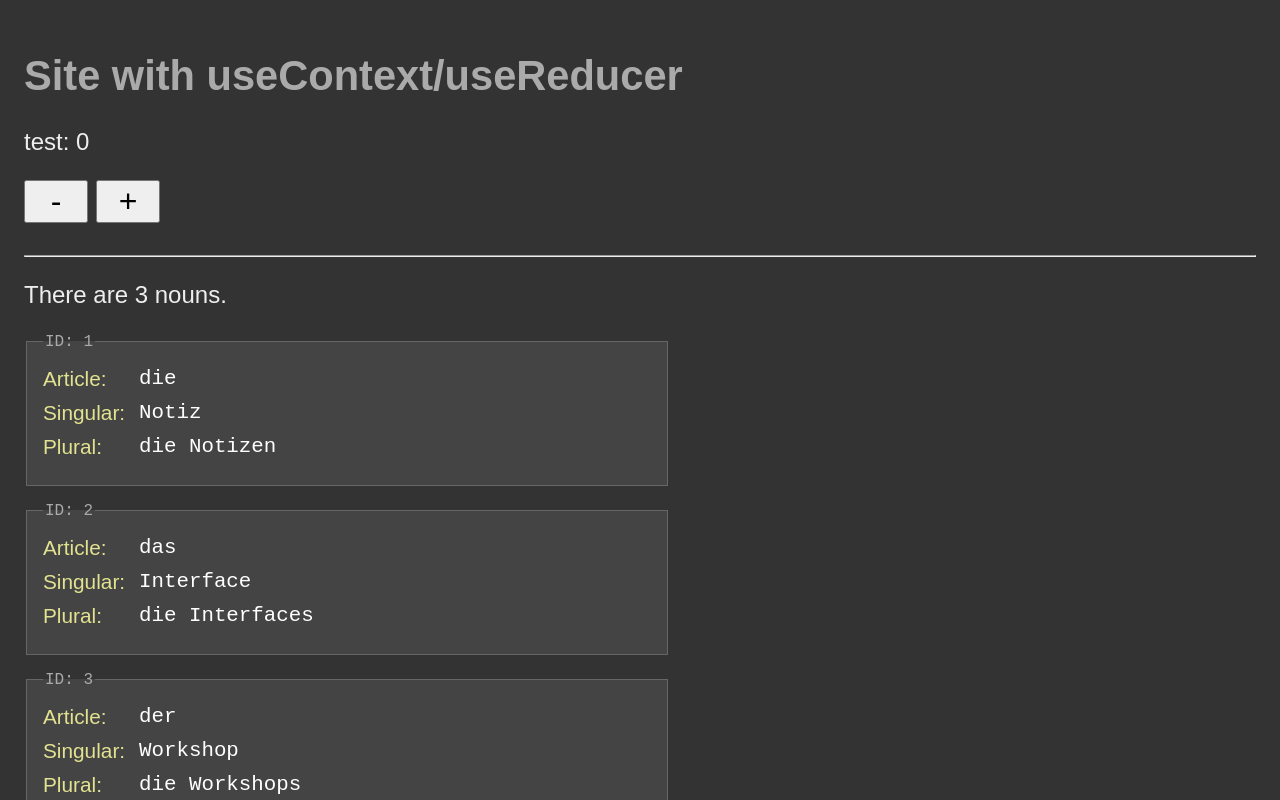
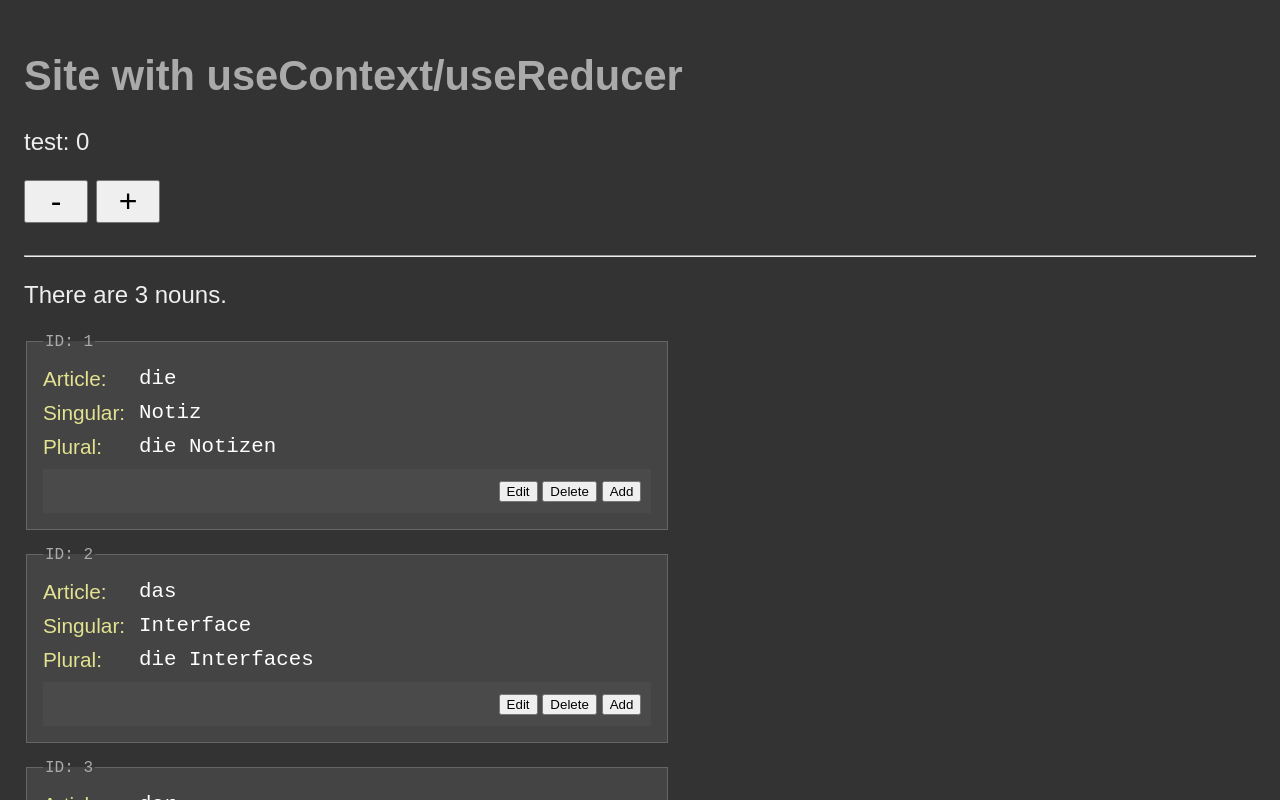
Before and after one commit to edwardtanguay/ej8-reducer-context, a React (Vite) app: page / in a window 1280 px wide. Shown: the top 800 px of the page. Built offline with nearby package versions, Linux system fonts and the light colour scheme; data requests are answered from the project's data file.

Commit message:
buttons in

```diff
--- a/src/App.jsx
+++ b/src/App.jsx
@@ -40,6 +40,12 @@ function App() {
 								<div className="value">{item.plural}</div>
 							</div>
 
+							<div className="buttonRow">
+								<button>Edit</button>
+								<button>Delete</button>
+								<button>Add</button>
+							</div>
+
 						</fieldset>
 					);
 				})}
--- a/src/App.scss
+++ b/src/App.scss
@@ -76,6 +76,16 @@ body {
 					width: 300px;
 				}
 			}
+
+			.buttonRow {
+				text-align: right;
+				background-color: #4a4a4a;
+				padding: .3rem .3rem .7rem .3rem;
+
+				button {
+					margin-right: .3rem;
+				}
+			}
 		}
 	}
 }
```
